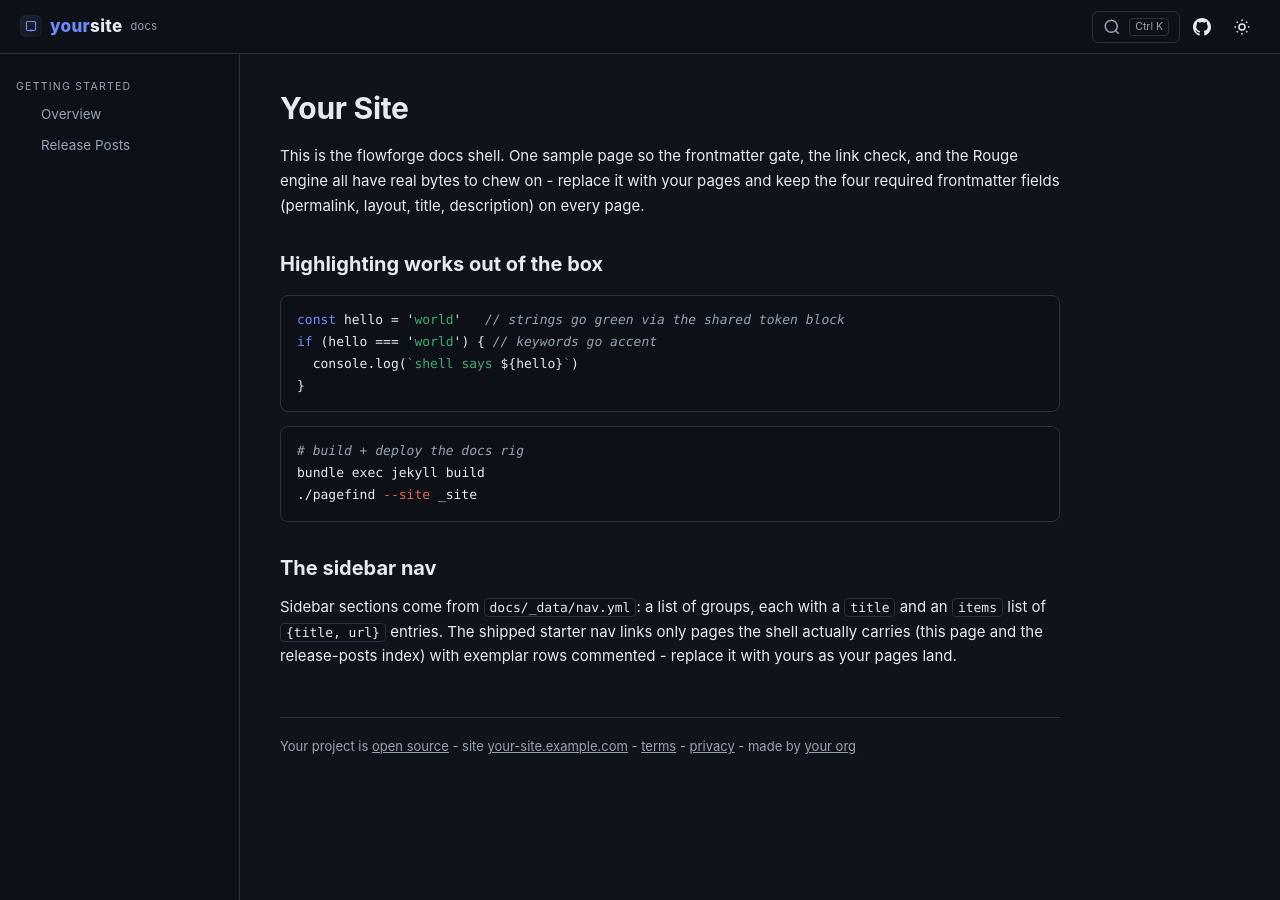
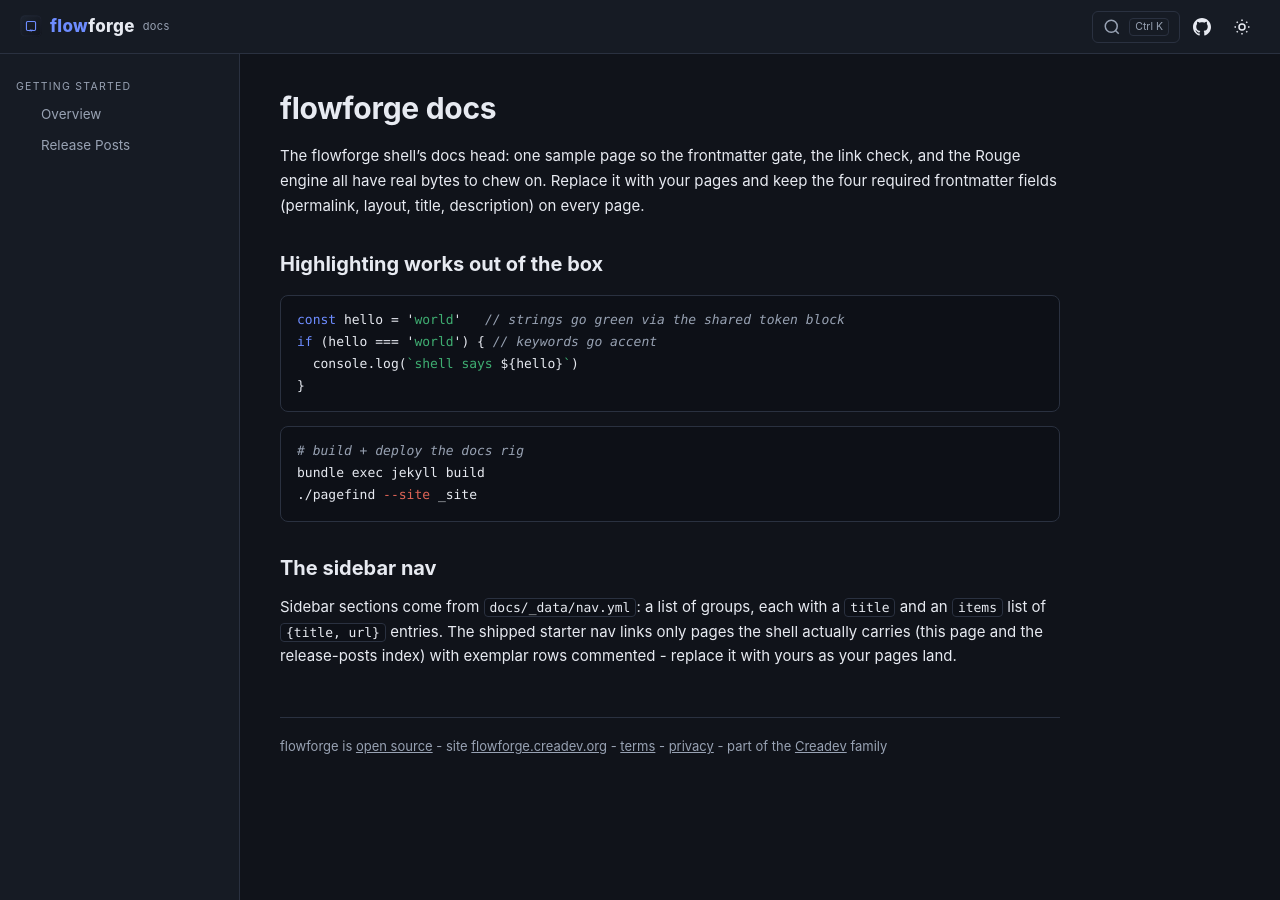
Before and after one commit to dhaupin/flowforge, a Jekyll site: the page built from docs/index.md, in a window 1280 px wide. Built offline with Jekyll 4.4.1, drawn with Linux system fonts in a browser that asks for light colours.

Commit message:
Docs branding round: flowforge identity + token reconciliation (parity with web)
- header brand, both GitHub hrefs, doc-footer links, layout title, and the
  home sample identity move to flowforge truth - the og:title placeholder
  the trimmed head exposed into search results dies here
- tokens aligned to the web sheet as the single brand truth: --surface
  #0d1017 -> #161b24, --accent-deep -> #5166c7 / #33449e (family receipt
  checked first: the value is adopter brand data in every sibling)
- index.md keeps all three instructional sections; caught + restored the
  ones my first overwrite dropped before commit

🤖 Generated with Codebuff
Co-Authored-By: Codebuff <noreply@codebuff.com>

```diff
--- a/docs/_layouts/default.html
+++ b/docs/_layouts/default.html
@@ -21,16 +21,16 @@
 <head>
     <meta charset="UTF-8">
     <meta name="viewport" content="width=device-width, initial-scale=1.0">
-    <title>{{ page.title | default: "Your Site Docs" }} / Your Site</title>
+    <title>{{ page.title | default: "flowforge docs" }} | flowforge</title>
     <meta name="description" content="{{ page.description | default: 'Your site: plain two-sentence description.' }}">
     {%- if page.noindex %}<meta name="robots" content="noindex">{% endif -%}
     <link rel="icon" type="image/svg+xml" href="{{ site.baseurl }}/icon.svg">
     <meta name="color-scheme" content="dark light">
     <style>
         :root {
-            --paper: #10131a; --surface: #0d1017; --raised: #1d2430;
+            --paper: #10131a; --surface: #161b24; --raised: #1d2430; /* surface reconciled to the web token sheet (web styles.css truth); was the crashtest docs shade #0d1017 - brand values are adopter data, one sheet wins */
             --ink: #e7eaf1; --ink-soft: #98a2b3; --ink-light: #98a2b3; /* tune BOTH toward AA on YOUR footer bg - crashtest ran 3.78:1 and it failed */
-            --accent: #6d8cff; --accent-deep: #4055c5; --moss: #3fae72; --err: #e06557;
+            --accent: #6d8cff; --accent-deep: #5166c7; --moss: #3fae72; --err: #e06557;
             --line: #2a3140; --code-bg: #0d1017;
             --header-height: 54px; --sidebar-width: 240px;
         }
@@ -39,7 +39,7 @@
         html[data-theme="light"] {
             --paper: #f5f6fa; --surface: #ffffff; --raised: #e6e9f2;
             --ink: #171b26; --ink-soft: #5b6575; --ink-light: #5b6575;
-            --accent: #4055c5; --accent-deep: #2f44b8; --moss: #2e7d4f; --err: #b04b3f;
+            --accent: #4055c5; --accent-deep: #33449e; --moss: #2e7d4f; --err: #b04b3f;
             --line: #d9dee9; --code-bg: #e9ecf3;
         }
         * { margin: 0; box-sizing: border-box; }
@@ -187,7 +187,7 @@
     <header class="header">
         <a href="{{ '/' }}" class="header-brand">
             <img src="{{ site.baseurl }}/icon.svg" alt="" class="brand-logo" aria-hidden="true">
-            <span><span class="brand-accent">your</span>site</span>
+            <span><span class="brand-accent">flow</span>forge</span>
             <span class="docs-tag">docs</span>
         </a>
         <div class="header-right">
@@ -195,7 +195,7 @@
                 <svg viewBox="0 0 24 24" fill="none" stroke="currentColor" stroke-width="2"><circle cx="11" cy="11" r="8"/><path d="m21 21-4.35-4.35"/></svg>
                 <span class="search-key">Ctrl K</span>
             </button>
-            <a href="https://github.com/your-org/your-project" class="header-btn" aria-label="GitHub" target="_blank" rel="noopener">
+            <a href="https://github.com/dhaupin/flowforge" class="header-btn" aria-label="flowforge on GitHub" target="_blank" rel="noopener">
                 <svg viewBox="0 0 24 24" fill="currentColor"><path d="M12 0c-6.626 0-12 5.373-12 12 0 5.302 3.438 9.8 8.207 11.387.599.111.793-.261.793-.577v-2.234c-3.338.726-4.033-1.416-4.033-1.416-.546-1.387-1.333-1.756-1.333-1.756-1.089-.745.083-.729.083-.729 1.205.084 1.839 1.237 1.839 1.237 1.07 1.834 2.807 1.304 3.492.997.107-.775.418-1.305.762-1.604-2.665-.305-5.467-1.334-5.467-5.931 0-1.311.469-2.381 1.236-3.221-.124-.303-.535-1.524.117-3.176 0 0 1.008-.322 3.301 1.23.957-.266 1.983-.399 3.003-.404 1.02.005 2.047.138 3.006.404 2.291-1.552 3.297-1.23 3.297-1.23.653 1.653.242 2.874.118 3.176.77.84 1.235 1.911 1.235 3.221 0 4.609-2.807 5.624-5.479 5.921.43.372.823 1.102.823 2.222v3.293c0 .319.192.694.801.576 4.765-1.589 8.199-6.086 8.199-11.386 0-6.627-5.373-12-12-12z"/></svg>
             </a>
             <button type="button" class="header-btn theme-switch" id="themeSwitch" aria-label="Toggle light/dark mode">
@@ -233,11 +233,11 @@
     <main class="main">
         {{ content }}
         <div class="doc-footer">
-            Your project is <a href="https://github.com/your-org/your-project">open source</a> -
-            site <a href="https://your-site.example.com/">your-site.example.com</a> -
-            <a href="https://your-site.example.com/terms">terms</a> -
-            <a href="https://your-site.example.com/privacy">privacy</a> -
-            made by <a href="https://your-site.example.com" target="_blank">your org</a>
+            flowforge is <a href="https://github.com/dhaupin/flowforge">open source</a> -
+            site <a href="https://flowforge.creadev.org/">flowforge.creadev.org</a> -
+            <a href="https://flowforge.creadev.org/terms">terms</a> -
+            <a href="https://flowforge.creadev.org/privacy">privacy</a> -
+            part of the <a href="https://creadev.org" target="_blank" rel="noopener">Creadev</a> family
         </div>
     </main>
 
--- a/docs/index.md
+++ b/docs/index.md
@@ -1,15 +1,15 @@
 ---
 permalink: /
 layout: default
-title: Your Site
-description: Plain two-sentence description of your project - this page proves the docs rig builds, searches, and highlights.
+title: flowforge docs
+description: The landing + docs rig the struct family ships sites from - this page proves the docs shell builds, searches, and highlights with the real brand aboard.
 nav_order: 1
 ---
 
-# Your Site
+# flowforge docs
 
-This is the flowforge docs shell. One sample page so the frontmatter gate,
-the link check, and the Rouge engine all have real bytes to chew on - replace
+The flowforge shell's docs head: one sample page so the frontmatter gate,
+the link check, and the Rouge engine all have real bytes to chew on. Replace
 it with your pages and keep the four required frontmatter fields
 (permalink, layout, title, description) on every page.
 
```
Also changed, not shown: MANIFEST.md (+2 -2 lines), labs/TASKS.md (+48 -0 lines).
